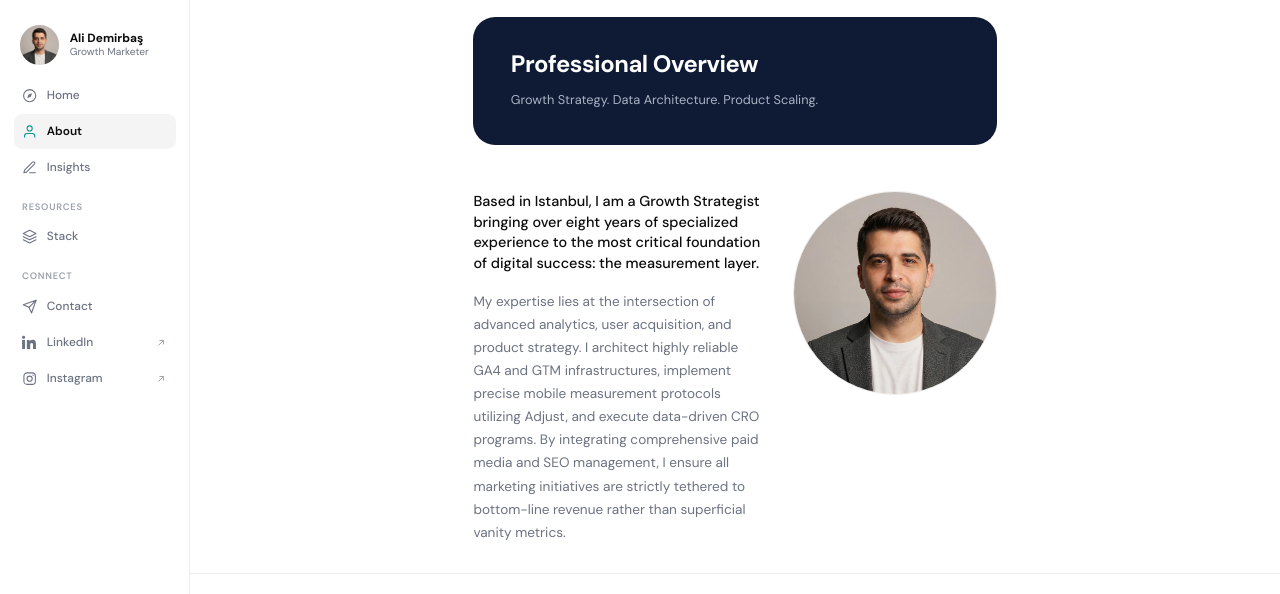
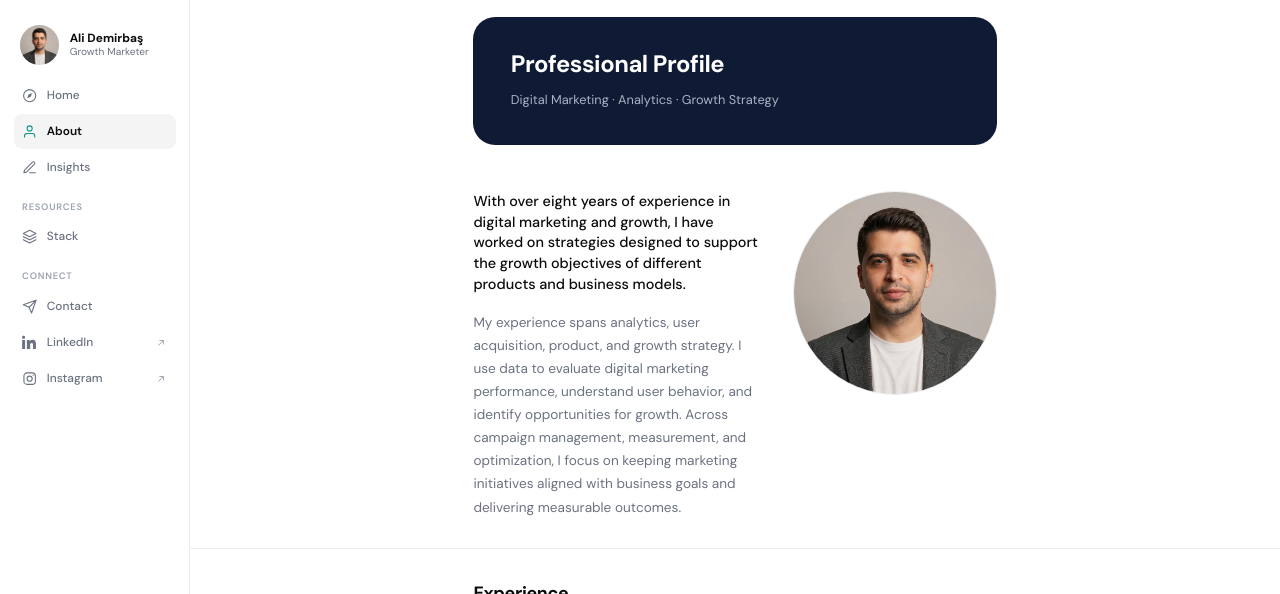
Before and after one commit to mehmetalidemirbas-mad/cv, a Next.js app: page /about in a window 1280 px wide. Shown: the top 594 px of the page. Built offline with nearby package versions, Linux system fonts and the light colour scheme.

Commit message:
Update About page copy (#26)
New heading ('Professional Profile'), subtitle, and two intro
paragraphs with clearer, more grounded phrasing.

Co-authored-by: Claude <noreply@anthropic.com>

```diff
--- a/src/app/about/page.tsx
+++ b/src/app/about/page.tsx
@@ -96,9 +96,9 @@ export default function AboutPage() {
       <header className="page-head">
         <div className="wrap">
           <div className="ph-card">
-            <h1 data-reveal>Professional Overview</h1>
+            <h1 data-reveal>Professional Profile</h1>
             <p className="ph-sub" data-reveal>
-              Growth Strategy. Data Architecture. Product Scaling.
+              Digital Marketing · Analytics · Growth Strategy
             </p>
           </div>
         </div>
@@ -108,16 +108,16 @@ export default function AboutPage() {
         <div className="wrap bio-wrap">
           <div className="about-prose" data-reveal>
             <p className="lead">
-              Based in Istanbul, I am a Growth Strategist bringing over eight years of specialized
-              experience to the most critical foundation of digital success: the measurement layer.
+              With over eight years of experience in digital marketing and growth, I have worked on
+              strategies designed to support the growth objectives of different products and business
+              models.
             </p>
             <p>
-              My expertise lies at the intersection of advanced analytics, user acquisition, and
-              product strategy. I architect highly reliable GA4 and GTM infrastructures, implement
-              precise mobile measurement protocols utilizing Adjust, and execute data-driven CRO
-              programs. By integrating comprehensive paid media and SEO management, I ensure all
-              marketing initiatives are strictly tethered to bottom-line revenue rather than
-              superficial vanity metrics.
+              My experience spans analytics, user acquisition, product, and growth strategy. I use
+              data to evaluate digital marketing performance, understand user behavior, and identify
+              opportunities for growth. Across campaign management, measurement, and optimization, I
+              focus on keeping marketing initiatives aligned with business goals and delivering
+              measurable outcomes.
             </p>
           </div>
           <div className="about-photo" data-reveal>
```
